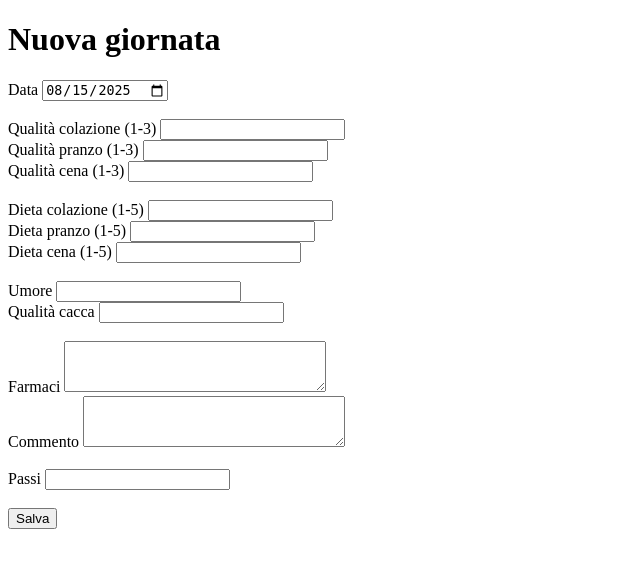
After one commit to ar3ac/h3althlog, a Flask app: page /new in a window 1280 px wide. The commit adds this page. Shown: the top 568 px of the page, without its empty margins (0-640 px from the left). Run offline with Flask 3, Linux system fonts and the light colour scheme; parts of the project's set-up code (start-up, migrations or seed data) failed here and were passed over.

Commit message:
added first form idea

```diff
--- a/src/h3althlog/app.py
+++ b/src/h3althlog/app.py
@@ -1,3 +1,4 @@
+from .entries import bp as entries_bp
 from .main import bp as main_bp
 from flask import flash, redirect, url_for
 from functools import wraps
@@ -38,3 +39,5 @@ limiter.init_app(app)
 app.register_blueprint(auth_bp)
 
 app.register_blueprint(main_bp)
+
+app.register_blueprint(entries_bp)
--- a/src/h3althlog/config.py
+++ b/src/h3althlog/config.py
@@ -30,6 +30,7 @@ class BaseConfig:
     SQLALCHEMY_DATABASE_URI = f"sqlite:///{os.path.join(BASE_DIR, 'instance', 'h3althlog.db')}"
     SQLALCHEMY_TRACK_MODIFICATIONS = False
 
+    WTF_CSRF_SSL_STRICT = False
 
 class DevConfig(BaseConfig):
     DEBUG = True
--- /dev/null
+++ b/src/h3althlog/entries/__init__.py
@@ -0,0 +1,5 @@
+from flask import Blueprint
+
+bp = Blueprint("entries", __name__, template_folder="templates")
+
+from . import routes  # noqa: F401
--- /dev/null
+++ b/src/h3althlog/entries/forms.py
@@ -0,0 +1,23 @@
+from flask_wtf import FlaskForm
+from wtforms import DateField, IntegerField, StringField, TextAreaField, SubmitField
+from wtforms.validators import DataRequired, Optional
+
+
+class EntryForm(FlaskForm):
+    date = DateField("Data", validators=[DataRequired()], format="%Y-%m-%d")
+
+    breakfast_quality = IntegerField("Qualità colazione (1-3)", validators=[Optional()])
+    lunch_quality = IntegerField("Qualità pranzo (1-3)", validators=[Optional()])
+    dinner_quality = IntegerField("Qualità cena (1-3)", validators=[Optional()])
+
+    breakfast_diet = IntegerField("Dieta colazione (1-5)", validators=[Optional()])
+    lunch_diet = IntegerField("Dieta pranzo (1-5)", validators=[Optional()])
+    dinner_diet = IntegerField("Dieta cena (1-5)", validators=[Optional()])
+
+    mood = StringField("Umore", validators=[Optional()])
+    poop_quality = StringField("Qualità cacca", validators=[Optional()])
+    medications = TextAreaField("Farmaci", validators=[Optional()])
+    comment = TextAreaField("Commento", validators=[Optional()])
+    steps = IntegerField("Passi", validators=[Optional()])
+
+    submit = SubmitField("Salva")
--- /dev/null
+++ b/src/h3althlog/entries/routes.py
@@ -0,0 +1,51 @@
+from flask import Blueprint, render_template, redirect, url_for, flash, request
+from datetime import date as dt_date
+from ..models import db, Entry
+from .forms import EntryForm
+from . import bp
+
+@bp.route("/new", methods=["GET", "POST"])
+def new_entry():
+    form = EntryForm()
+    form.date.data = dt_date.today()
+
+    if form.validate_on_submit():
+        entry = Entry.query.filter_by(date=form.date.data).first()
+        if entry:
+            flash("Giornata già esistente, usa la modifica.", "warning")
+            return redirect(url_for("entries.edit_entry", entry_date=form.date.data))
+
+        entry = Entry(
+            date=form.date.data,
+            breakfast_quality=form.breakfast_quality.data,
+            lunch_quality=form.lunch_quality.data,
+            dinner_quality=form.dinner_quality.data,
+            breakfast_diet=form.breakfast_diet.data,
+            lunch_diet=form.lunch_diet.data,
+            dinner_diet=form.dinner_diet.data,
+            mood=form.mood.data,
+            poop_quality=form.poop_quality.data,
+            medications=form.medications.data,
+            comment=form.comment.data,
+            steps=form.steps.data
+        )
+        db.session.add(entry)
+        db.session.commit()
+        flash("Giornata aggiunta!", "success")
+        return redirect(url_for("main.dashboard"))
+
+    return render_template("form.html", form=form, mode="new")
+
+
+@bp.route("/<entry_date>/edit", methods=["GET", "POST"])
+def edit_entry(entry_date):
+    entry = Entry.query.filter_by(date=entry_date).first_or_404()
+    form = EntryForm(obj=entry)
+
+    if form.validate_on_submit():
+        form.populate_obj(entry)
+        db.session.commit()
+        flash("Giornata aggiornata!", "success")
+        return redirect(url_for("main.dashboard"))
+
+    return render_template("form.html", form=form, mode="edit")
--- /dev/null
+++ b/src/h3althlog/entries/templates/form.html
@@ -0,0 +1,34 @@
+<!DOCTYPE html>
+<html lang="it">
+<head>
+    <meta charset="UTF-8">
+    <title>{{ "Nuova giornata" if mode == "new" else "Modifica giornata" }}</title>
+</head>
+<body>
+    <h1>{{ "Nuova giornata" if mode == "new" else "Modifica giornata" }}</h1>
+
+    <form method="POST">
+        {{ form.hidden_tag() }}
+
+        {{ form.date.label }} {{ form.date(size=10) }}<br><br>
+
+        {{ form.breakfast_quality.label }} {{ form.breakfast_quality(size=3) }}<br>
+        {{ form.lunch_quality.label }} {{ form.lunch_quality(size=3) }}<br>
+        {{ form.dinner_quality.label }} {{ form.dinner_quality(size=3) }}<br><br>
+
+        {{ form.breakfast_diet.label }} {{ form.breakfast_diet(size=3) }}<br>
+        {{ form.lunch_diet.label }} {{ form.lunch_diet(size=3) }}<br>
+        {{ form.dinner_diet.label }} {{ form.dinner_diet(size=3) }}<br><br>
+
+        {{ form.mood.label }} {{ form.mood(size=20) }}<br>
+        {{ form.poop_quality.label }} {{ form.poop_quality(size=20) }}<br><br>
+
+        {{ form.medications.label }} {{ form.medications(rows=3, cols=30) }}<br>
+        {{ form.comment.label }} {{ form.comment(rows=3, cols=30) }}<br><br>
+
+        {{ form.steps.label }} {{ form.steps(size=10) }}<br><br>
+
+        {{ form.submit }}
+    </form>
+</body>
+</html>
--- a/src/h3althlog/main/templates/dashboard.html
+++ b/src/h3althlog/main/templates/dashboard.html
@@ -18,6 +18,11 @@
 
     <h1>Ciao {{ user }} 👋</h1>
     <p>Benvenuto nella tua dashboard!</p>
+    <a href="{{ url_for('entries.new_entry') }}" class="btn btn-primary">
+    ➕ Aggiungi giornata
+    </a>
+
+
     <p><a href="{{ url_for('auth.logout') }}">Logout</a></p>
   </body>
 </html>
```
Also changed, not shown: src/h3althlog/instance/h3althlog.db.
